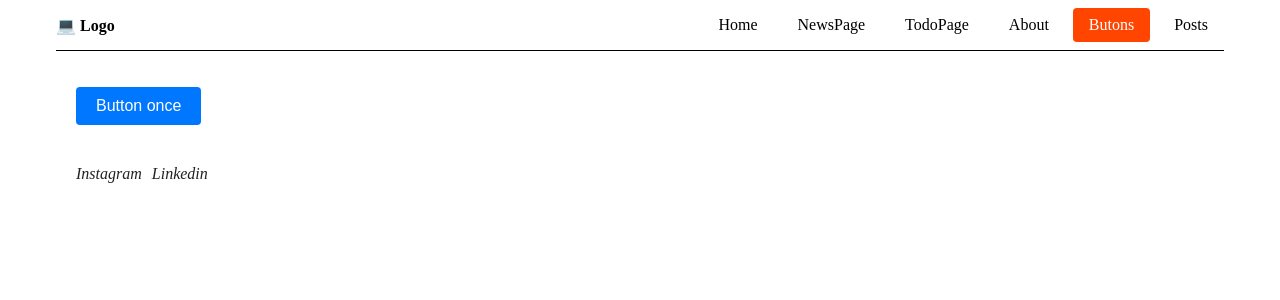
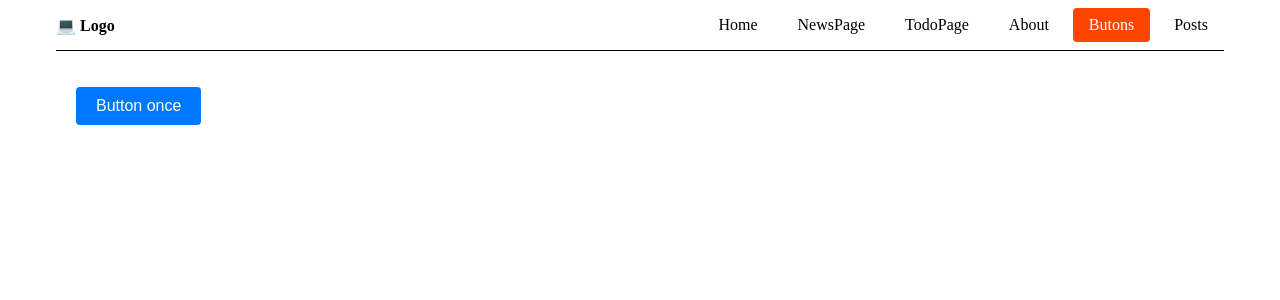
Before and after one commit to PetroMazuryk/react-u-1, a React (Create React App) app: page /react-u-1/buttons in a window 1280 px wide. Shown: the top 300 px of the page. Built offline with nearby package versions, Linux system fonts and the light colour scheme.

Commit message:
add Link

```diff
--- a/src/pages/Buttons/Buttons.jsx
+++ b/src/pages/Buttons/Buttons.jsx
@@ -1,4 +1,5 @@
 import React from 'react';
+import { Link } from 'react-router-dom';
 import styles from './Buttons.module.css';
 
 const Buttons = () => {
@@ -13,36 +14,26 @@ const Buttons = () => {
       {/* Social Icons Hover Effect #1 */}
       <ul className={styles.socialList}>
         <li>
-          <a href="#">
+          <Link href="#">
             <i className="fab fa-facebook-f"></i>
-          </a>
+          </Link>
         </li>
         <li>
-          <a href="#">
+          <Link href="#">
             <i className="fab fa-twitter"></i>
-          </a>
+          </Link>
         </li>
         <li>
-          <a href="#">
+          <Link href="#">
             <i className="fab fa-linkedin-in"></i>
-          </a>
+          </Link>
         </li>
         <li>
-          <a href="#">
+          <Link href="#">
             <i className="fab fa-google-plus-g"></i>
-          </a>
+          </Link>
         </li>
       </ul>
-
-      {/* Social Icons Hover Effect #2 */}
-      <div className={styles.wrapper2}>
-        <a href="#" className={styles.icon2}>
-          <i className="fs-brands fs-instagram">Instagram</i>
-        </a>
-        <a href="#" className={styles.icon2}>
-          <i className="fs-brands fs-linkedin-in">Linkedin</i>
-        </a>
-      </div>
     </div>
   );
 };
```
